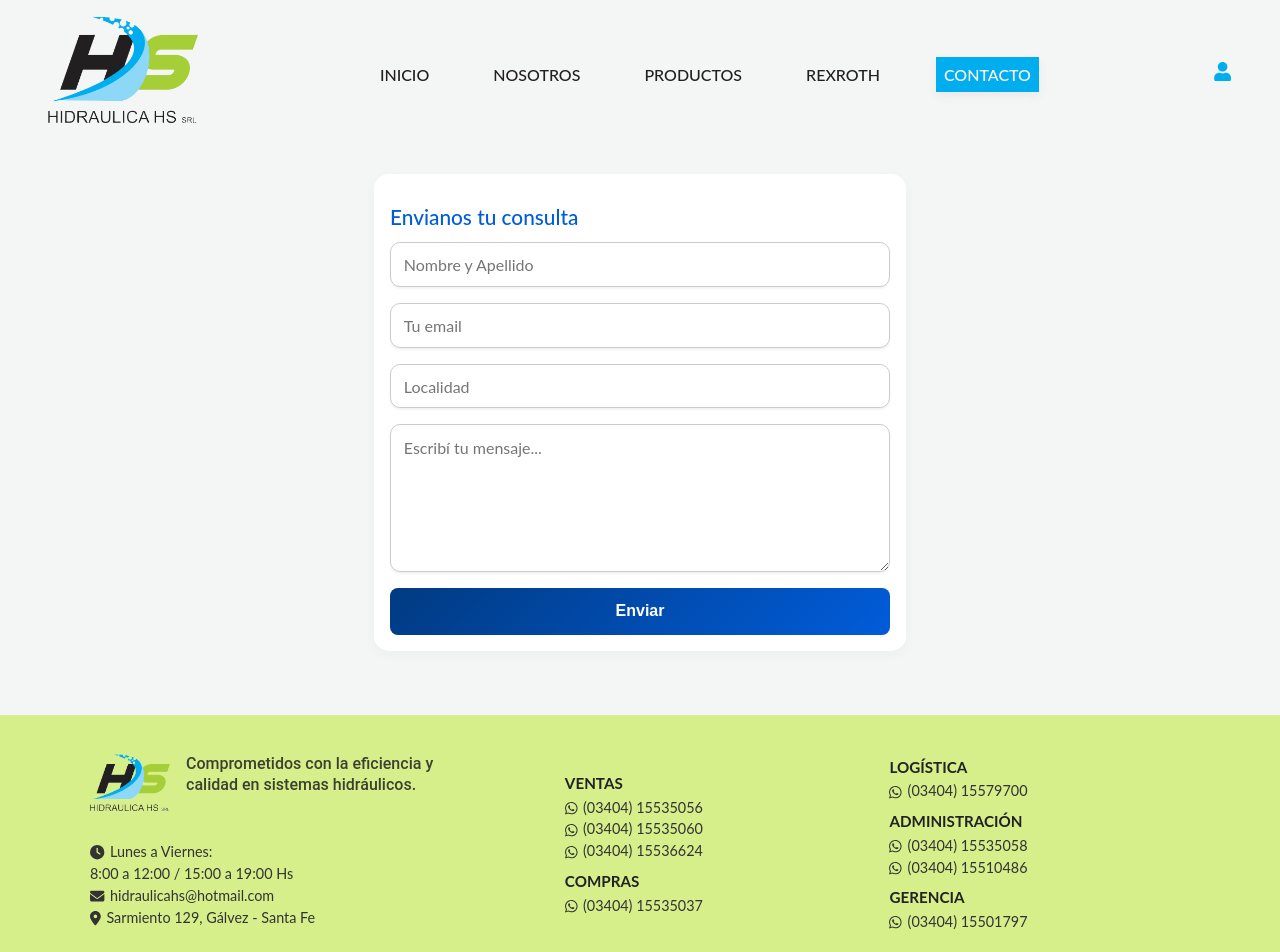
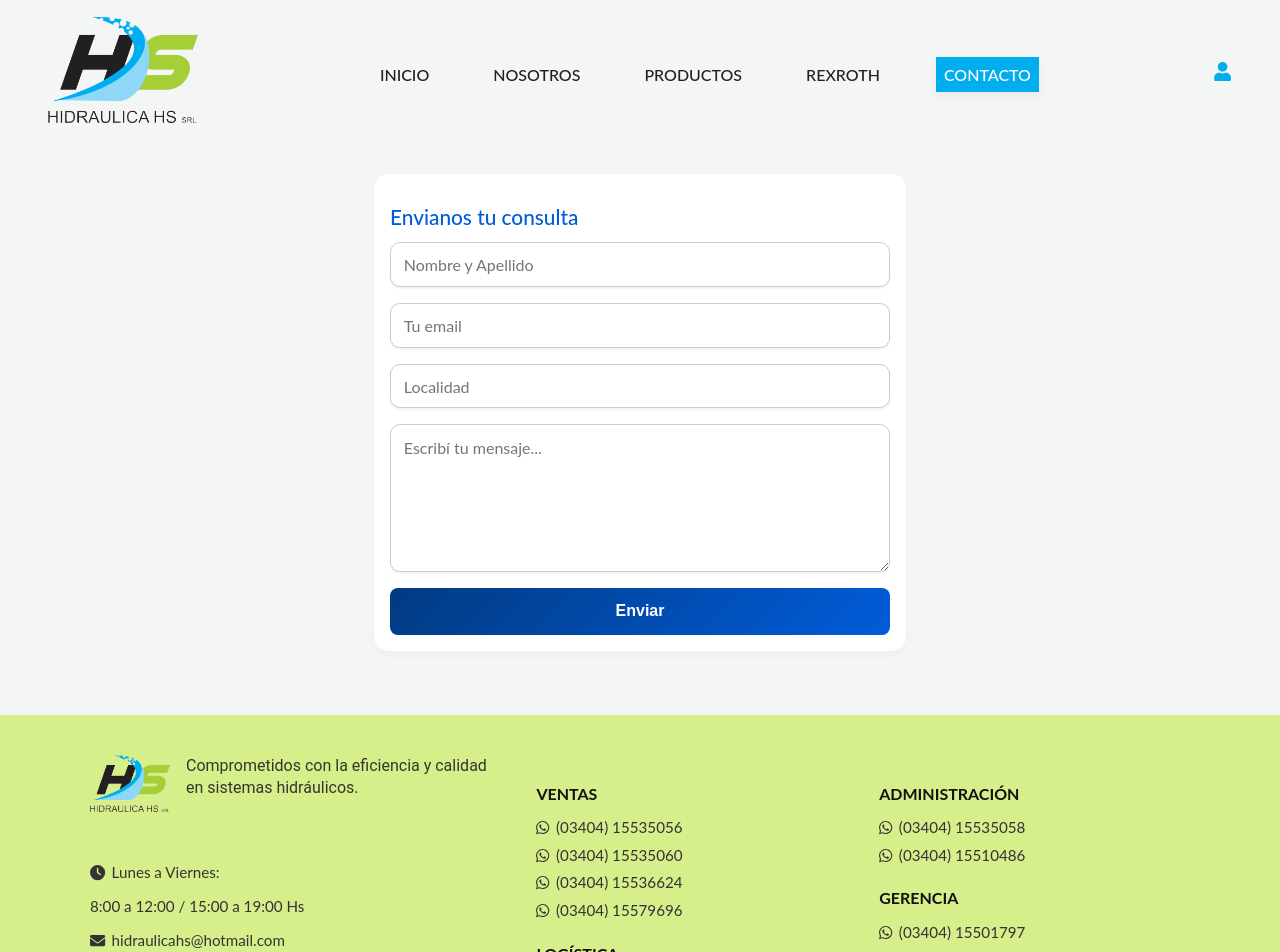
Before and after one commit to PMoyanoAiraldi/H-S-Front, a React (Vite) app in the folder front/: page /contact in a window 1280 px wide. Shown: the top 952 px of the page. Built offline with nearby package versions, Linux system fonts and the light colour scheme; no server answers.

Commit message:
Mejorando apariencia de footer y eliminacion de celular compras

```diff
--- a/front/src/components/Footer/Footer.jsx
+++ b/front/src/components/Footer/Footer.jsx
@@ -1,4 +1,4 @@
-    import styles from './Footer.module.css';
+import styles from './Footer.module.css';
     import logo from '../../assets/LOGOHS.png';
     import { FontAwesomeIcon } from '@fortawesome/react-fontawesome';
     import {faClock,faEnvelope,faMapMarkerAlt,} from '@fortawesome/free-solid-svg-icons';
@@ -95,24 +95,27 @@
                 </a>
             </p>
 
-            <h4>COMPRAS</h4>
             <p>
                 <FontAwesomeIcon icon={faWhatsapp} />{' '}
-                <a href={createLink('549340415535037', 'compras')} target="_blank" rel="noopener noreferrer" className={styles.link}>
-                (03404) 15535037
+                <a href={createLink('549340415579696', 'ventas')} target="_blank" rel="noopener noreferrer" className={styles.link}>
+                (03404) 15579696
                 </a>
-                </p>
-            </div>
+            </p>
 
-            {/* Columna 3 */}
-            <div className={`${styles.column} ${styles.infoColumn}`}>
-            <h4>LOGÍSTICA</h4>
+
+                <h4>LOGÍSTICA</h4>
             <p>
                 <FontAwesomeIcon icon={faWhatsapp} /> {' '}
                 <a href={createLink('549340415579700', 'logistica')} target="_blank" rel="noopener noreferrer" className={styles.link}>
                 (03404) 15579700
                 </a>
             </p>
+
+            </div>
+
+            {/* Columna 3 */}
+            <div className={`${styles.column} ${styles.infoColumn}`}>
+
 
             <h4>ADMINISTRACIÓN</h4>
             <p>
--- a/front/src/components/Footer/Footer.module.css
+++ b/front/src/components/Footer/Footer.module.css
@@ -2,53 +2,55 @@
 .footer {
   background: #d6ef8b;
   font-family: 'Lato', sans-serif;
-  font-size: 0.9rem;
+  font-size: 0.95rem;
   color: #333;
-  padding-top: 1rem;
-  padding-bottom: 1rem;
+  padding: 2.5rem 1rem 1.2rem;
 
 }
 
 .contactInfo {
   display: flex;
   flex-direction: column;
-  gap: 0.2rem;
   align-items: flex-start;
-  margin-top: 1rem;
+  gap: 0.8rem;
+  margin-top: 1.5rem;
+}
+
+.contactInfo p {
+  margin: 0;
+  display: flex;
+  align-items: center;
+  gap: 0.5rem;
+  line-height: 1.5;
+  margin-bottom: 0.6rem;
 }
 
 /* ---------- CONTENEDOR INTERNO ---------- */
 .footerInner {
-  display: flex;
-  justify-content: center;
-  align-items: center;
-  gap: 1.5rem;
+  display: grid;
+  grid-template-columns: 1.6fr 1.2fr 1.2fr;
+  align-items: start;
+  gap: 2rem;
   max-width: 1100px;
   margin: 0 auto;
-  padding: 1.2rem 1rem;
-  flex-wrap: wrap;
 }
 
 /* ---------- CADA COLUMNA ---------- */
 .column {
   display: flex;
   flex-direction: column;
-  justify-content: space-between; /* Fuerza que los bloques se alineen mejor */
-  gap: 0.2rem;
-  height: 100%; /* Para que todas tengan el mismo alto si el contenedor se lo permite */
+  gap: 0.4rem;
 }
 
 /* Primera columna más ancha */
-.column.brandColumn {
-  flex: 1.5;
-  max-width: 500px;
+.brandColumn {
+  min-width: 340px;
 }
 
 /* Otras columnas */
-.column.infoColumn {
-  flex: 1;
-  max-width: 400px;
-
+.infoColumn {
+  min-width: 220px;
+  margin-top: 0.8rem;
 }
 
 
@@ -57,23 +59,24 @@
   color: #333;
   text-decoration: none;
   font-weight: 400;
-  transition: text-shadow 0.15s ease;
-  display: inline-block;
+  transition: all 0.2s ease;
+
 }
 
 .link:hover,
 .link:focus {
-  text-shadow: 0.6px 0 0 #333, -0.6px 0 0 #333;
+  text-shadow: 0.5px 0 0 #000, -0.5px 0 0 #000;
   text-decoration: none;
-  color: #333;
+  color: #000;
 }
+
 
 /* ---------- BLOQUE LOGO + FRASE ---------- */
 .brandBlock {
   display: flex;
   align-items:flex-start;         /* Alinea verticalmente logo + texto */
   gap: 1rem;
-  margin-bottom: 0.8rem;
+  margin-bottom: 1.2rem;
 }
 
 
@@ -83,23 +86,21 @@
 }
 
 .message {
-  max-width: 260px;
-  font-weight: 500;
   font-size: 1rem;
-  line-height: 1.3;
+  line-height: 1.5;
   color: #222;
-  margin: 0;
-  word-break: break-word;
-  opacity: 0.85;
+  opacity: 0.9;
   font-family: 'Roboto', sans-serif;
 }
 
 /* ---------- HEADING DE CADA COLUMNA ---------- */
 .column h4 {
-  margin: 0.5rem 0 0.2rem;
-  font-size: 0.95rem;
+  margin: 1rem 0 0.3rem;
+  font-size: 1rem;
   font-weight: 700;
-  color: #222;
+  color: #111;
+  padding-bottom: 0.2rem;
+  width: fit-content;
 }
 
 /* ---------- PARRAFO / ITEM ---------- */
@@ -107,8 +108,8 @@
   margin: 0;                       /* quita márgenes inconsistentes */
   display: flex;
   align-items: center;
-  gap: 0.35rem;
-  line-height: 1.3;
+  gap: 0.4rem;
+  line-height: 1.4;
 }
 
 /* ---------- LINK ---------- */
@@ -120,7 +121,7 @@ a {
 /* ---------- DIVISOR + COPYRIGHT ---------- */
 .divider {
   border: none;
-  border-top: 0.5px solid #555;
+  border-top: 1px solid #777;
   margin: 0.8rem auto 0.5rem;
   width: min(90%, 1100px);           /*coincide con el ancho máximo */
 }
@@ -131,10 +132,19 @@ a {
   color: #555;
 }
 
-/* ---------- RESPONSIVE EXTRA ---------- */
-@media (max-width: 480px) {
+/* ---------- RESPONSIVE ---------- */
+@media (max-width: 768px) {
   .footerInner {
-    gap: 1.2rem;                   /* menos espacio en móviles muy chicos */
+    flex-direction: column;
+    align-items: flex-start;
   }
-  .column h4 { margin-top: 0.6rem; }
+
+  .brandBlock {
+    flex-direction: column;
+    align-items: flex-start;
+  }
+
+  .column h4 {
+    margin-top: 0.8rem;
+  }
 }
```
